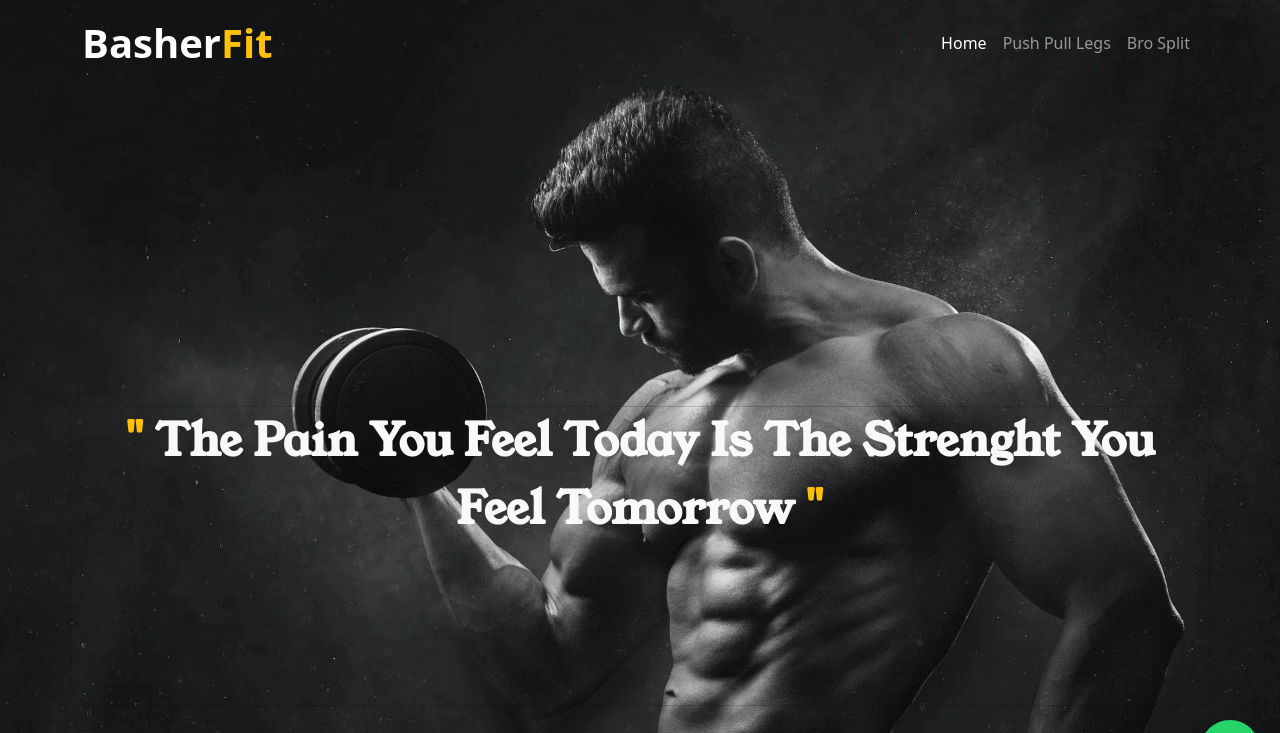
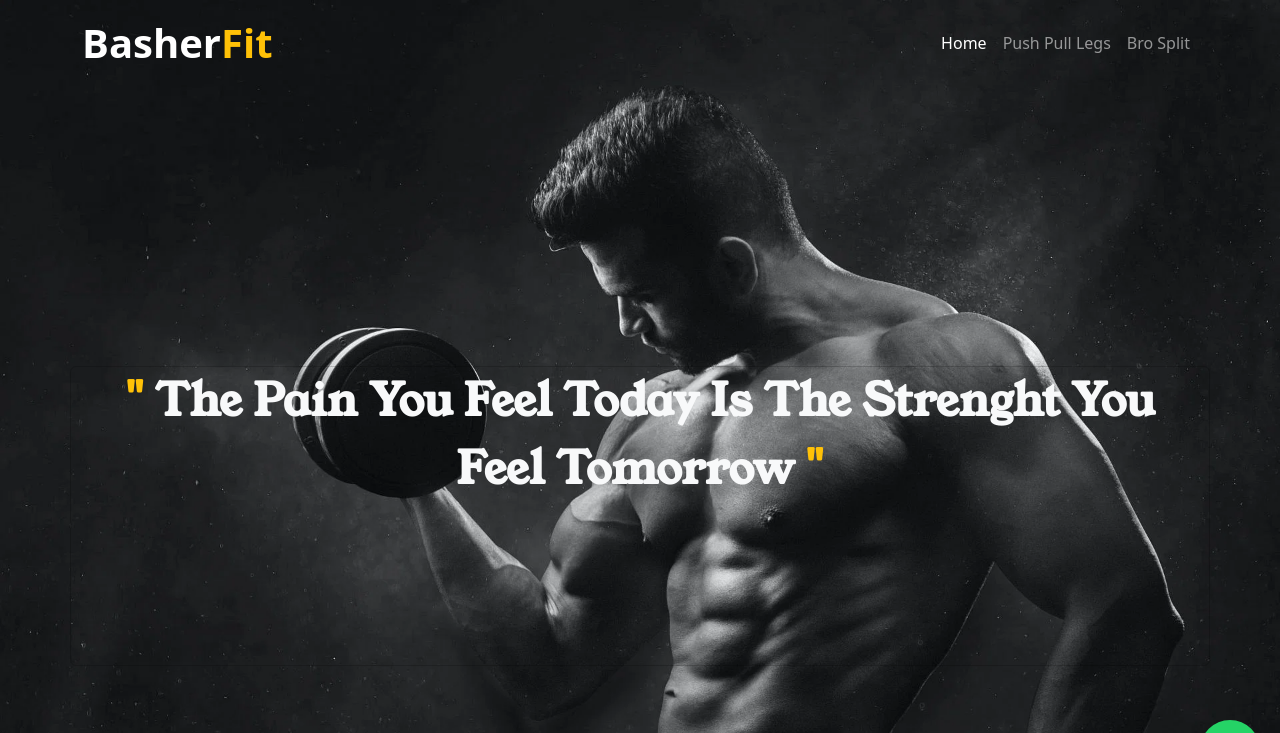
Before and after one commit to Ahmad-AlaaEdin/basherfit, a plain HTML site: page index.html in a window 1280 px wide. Shown: the top 733 px of the page. Drawn offline with nearby package versions, Linux system fonts and the light colour scheme.

Commit message:
Update master.css

```diff
--- a/master.css
+++ b/master.css
@@ -8,7 +8,7 @@ main{
 .card{
 
     background: none;
-    top: 40%;
+    top: 35%;
     height: 300px;
     font-family: 'Young Serif', serif;
 
```
